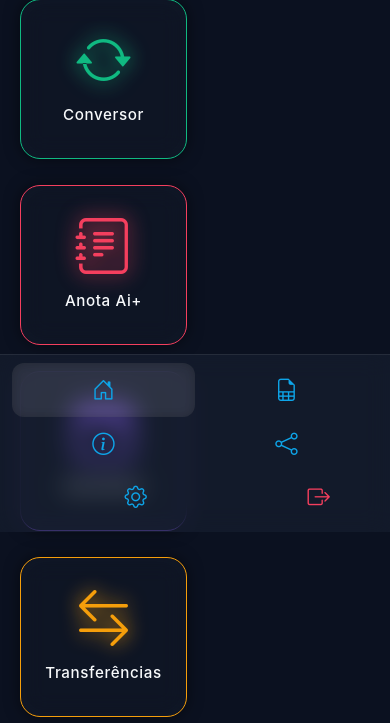
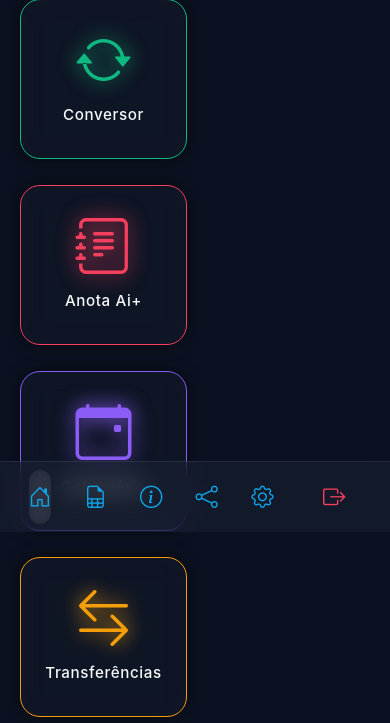
Before and after one commit to valgandolfo/allmedias-, a Django app: page / in a window 390 px wide. Shown: the part 312-1035 px from the top of the page. Run offline with Django 5.2, Linux system fonts and the light colour scheme; the visitor is signed in with stand-in values (Sample User, id 1); data that the repository does not hold is empty; some libraries are stand-ins or nearby versions.

Commit message:
fix(layout): rever footer ao original e corrigir grid 2 colunas no mobile
- Footer volta ao estilo original (ícones em linha única no mobile)
- Home.html: corrige estrutura row/col para grid de 2 colunas no mobile
- Remove div extra que quebrava o layout Bootstrap

Co-authored-by: Qwen-Coder <qwen-coder@alibabacloud.com>

```diff
--- a/templates/base.html
+++ b/templates/base.html
@@ -93,15 +93,6 @@
     }
 
     @media (max-width: 767.98px) {
-      .footer-nav .d-flex {
-        flex-wrap: wrap !important;
-      }
-
-      .footer-nav-link {
-        width: 50%;
-        flex: 0 0 50%;
-      }
-
       .footer-nav-link span {
         display: none;
       }
--- a/templates/home.html
+++ b/templates/home.html
@@ -227,8 +227,7 @@
     </div>
   </div>
 
-    </div> <!-- End Main Content -->
-</div>
+</div> <!-- End Container -->
 
 <script>
   // Simple clock logic
```
Lines whose indentation alone changed are shown as unchanged.
